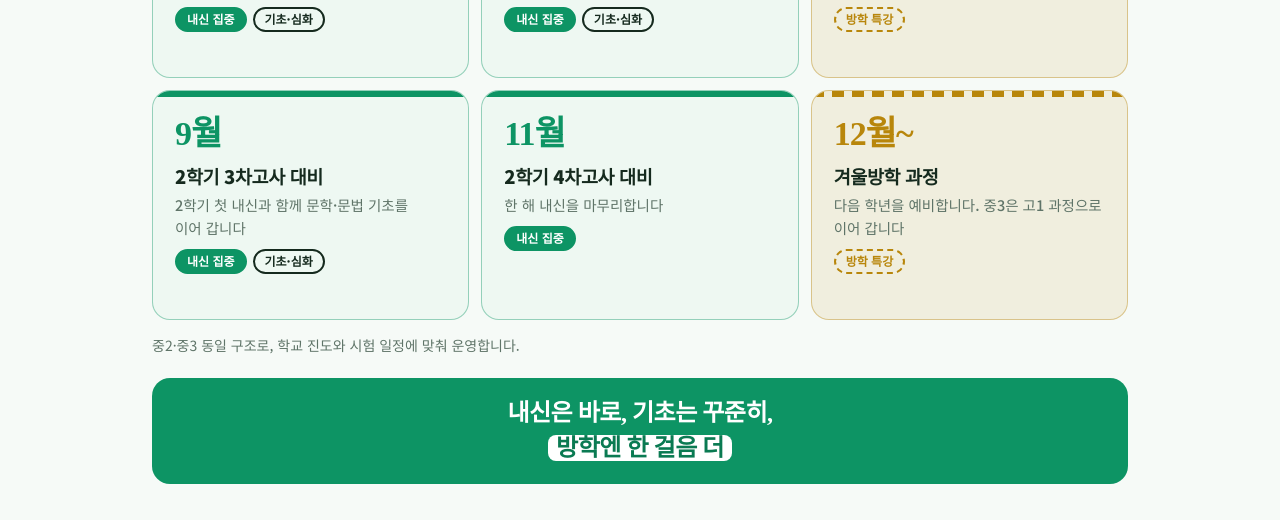
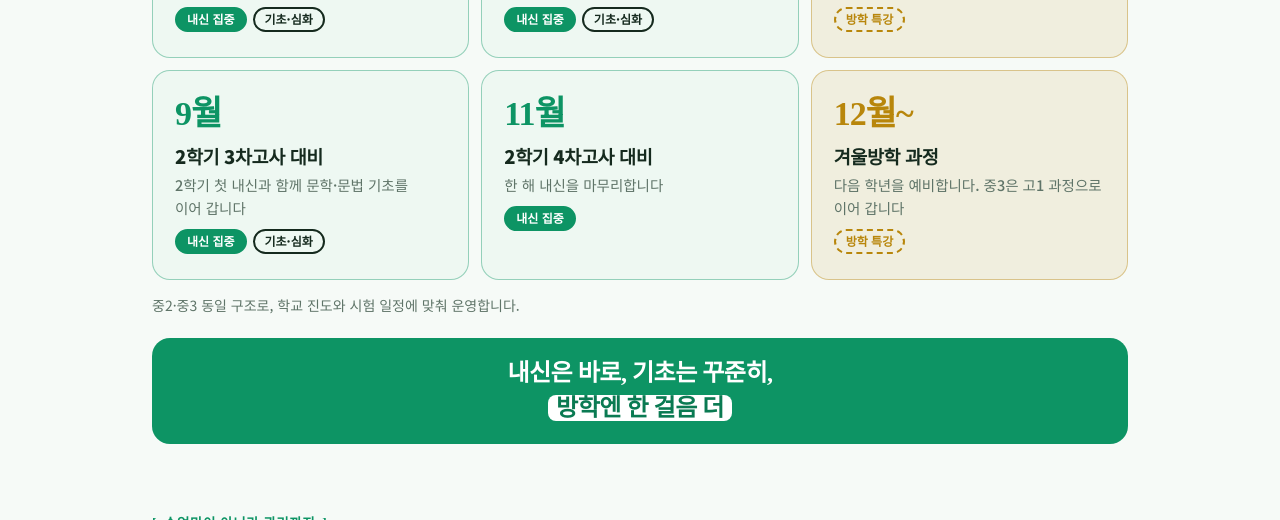
Before and after one commit to oreum1222/oreum-2026, a plain HTML site: page roadmap-mid.html in a window 1280 px wide. Shown: the part 630-1150 px from the top of the page. Drawn offline with Linux system fonts and the light colour scheme; a web font is replaced by a local one.

Commit message:
학습 로드맵: 카드 좌측 색 띠(side-tab) 제거 — 배경색·월 숫자·태그로 구분

```diff
--- a/roadmap-mid.html
+++ b/roadmap-mid.html
@@ -51,12 +51,9 @@
 
   /* 1. 로드맵 */
   .tl{list-style:none;margin:28px 0 0;padding:0;display:grid;gap:12px}
-  .st{position:relative;background:var(--card);border:1px solid var(--line);border-radius:18px;padding:20px 20px 18px;overflow:hidden;display:grid;grid-template-columns:96px 1fr;column-gap:12px}
-  .st::before{content:'';position:absolute;left:0;top:0;bottom:0;width:6px;background:var(--ink)}
+  .st{background:var(--card);border:1px solid var(--line);border-radius:18px;padding:20px 20px 18px;display:grid;grid-template-columns:96px 1fr;column-gap:12px}
   .st.a{background:#eef8f2;border-color:rgba(13,148,100,.4)}
-  .st.a::before{background:var(--green)}
   .st.c{background:var(--gold-s);border-color:var(--gold-l)}
-  .st.c::before{background:repeating-linear-gradient(180deg,var(--gold) 0 10px,transparent 10px 16px)}
   .st .m{white-space:nowrap;font-family:'Hahmlet',serif;font-weight:900;font-size:26px;letter-spacing:-.03em;line-height:1.1;grid-row:span 3}
   .st.a .m{color:var(--green)}
   .st.c .m{color:var(--gold)}
@@ -94,9 +91,7 @@
   @media (min-width:760px){
     .wrap{padding:0 32px}
     .tl{grid-template-columns:repeat(3,1fr)}
-    .st{display:block;padding:24px 22px 20px;min-height:230px}
-    .st::before{left:0;right:0;bottom:auto;width:auto;height:6px}
-    .st.c::before{background:repeating-linear-gradient(90deg,var(--gold) 0 12px,transparent 12px 20px)}
+    .st{display:block;padding:24px 22px 20px;min-height:210px}
     .st .m{font-size:34px}.st .nm{margin-top:12px}
     .three{grid-template-columns:repeat(3,1fr)}
   }
```
Also changed, not shown: roadmap.html (+2 -6 lines).
